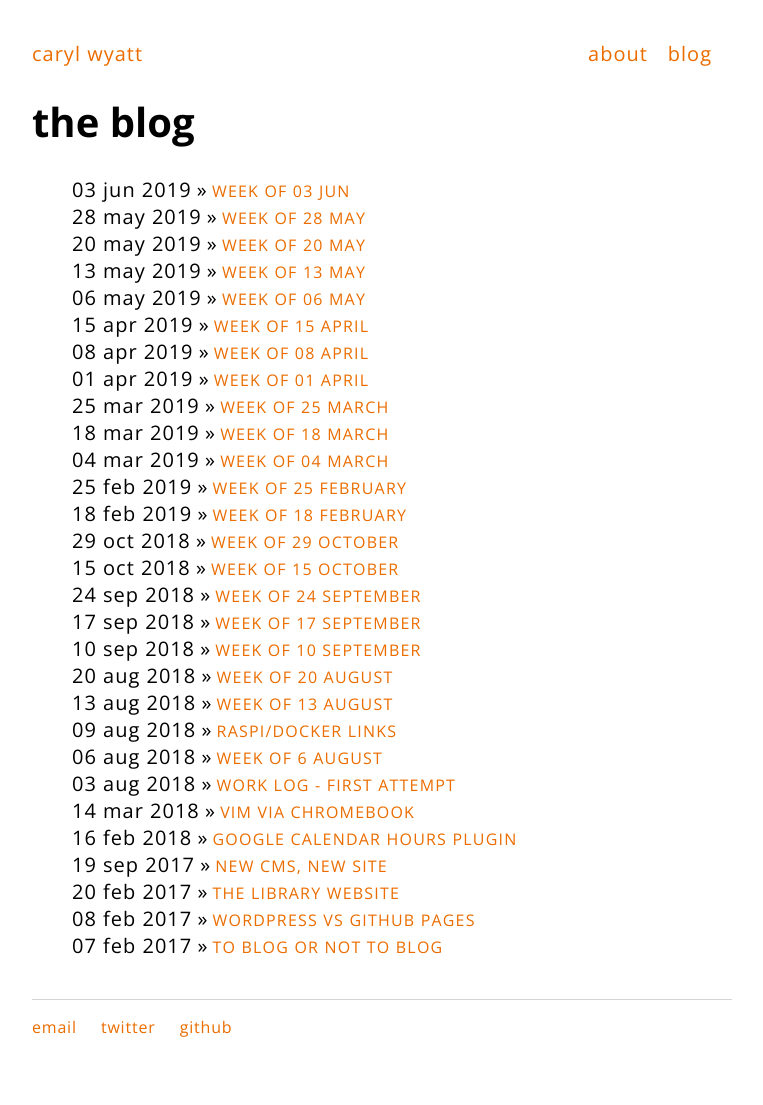
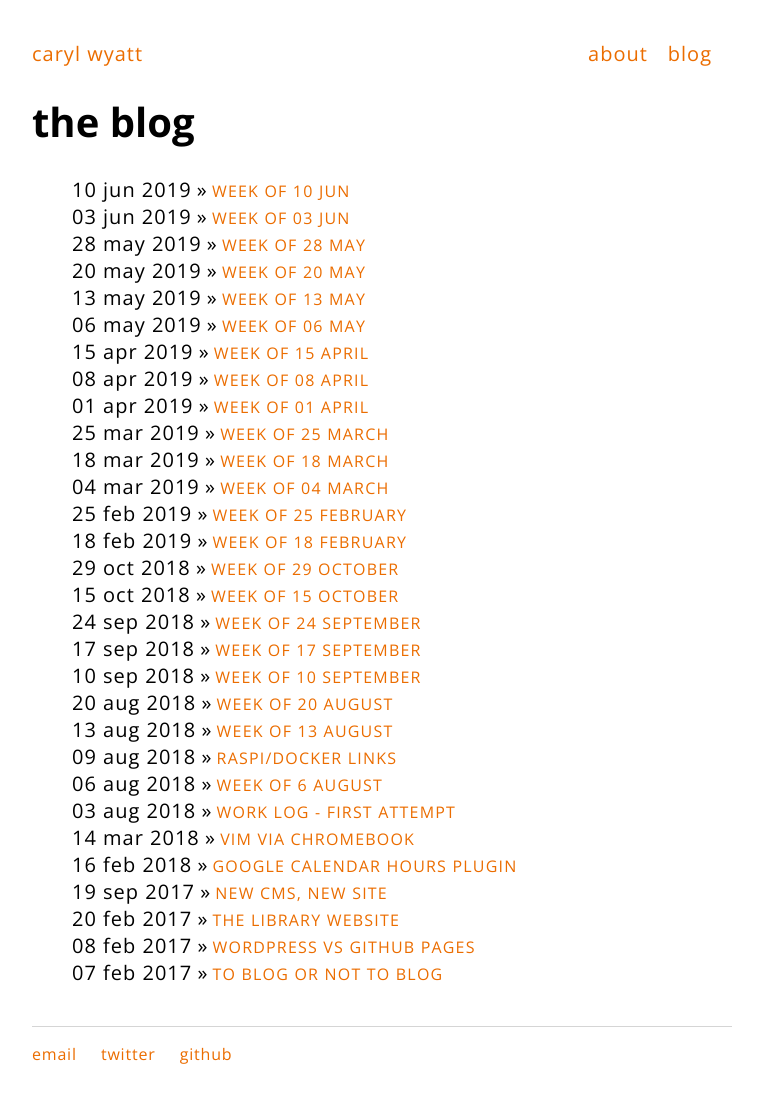
Before and after one commit to carylwyatt/carylwyatt.github.io, a Jekyll site: the page built from blog/index.html, in a window 1280 px wide. Shown: the whole page, without its empty margins (258-1021 px from the left). Built offline with Jekyll 4.4.1, drawn with Linux system fonts in a browser that asks for light colours; before the commit the page ends 1078 px from its top, so only the background shows below that.

Commit message:
monday, yo

```diff
--- /dev/null
+++ b/_posts/2019-06-10-week-of-10-jun.md
@@ -0,0 +1,9 @@
+---
+layout: post
+title: "week of 10 jun"
+date: 2019-06-10
+---
+
+### 10 jun
+
+New week! Gonna be a short one since I'm taking Friday off for Shelley's wedding! :tada:
```
Also changed, not shown: _posts/2019-06-03-week-of-03-jun.md (line endings or trailing spaces).
